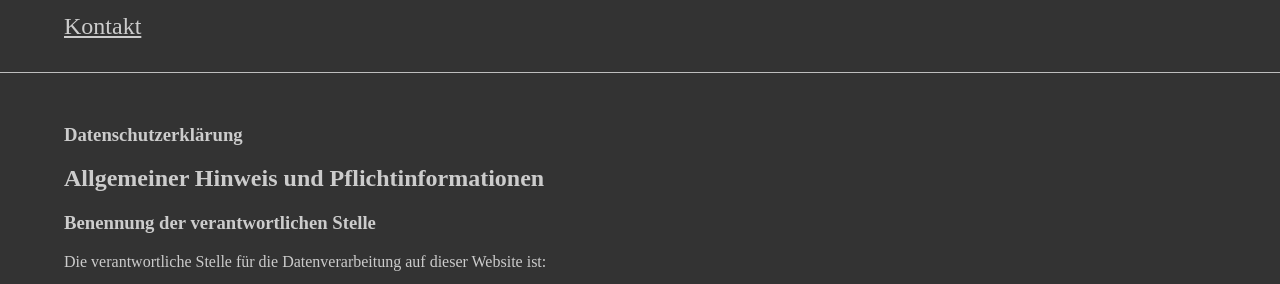
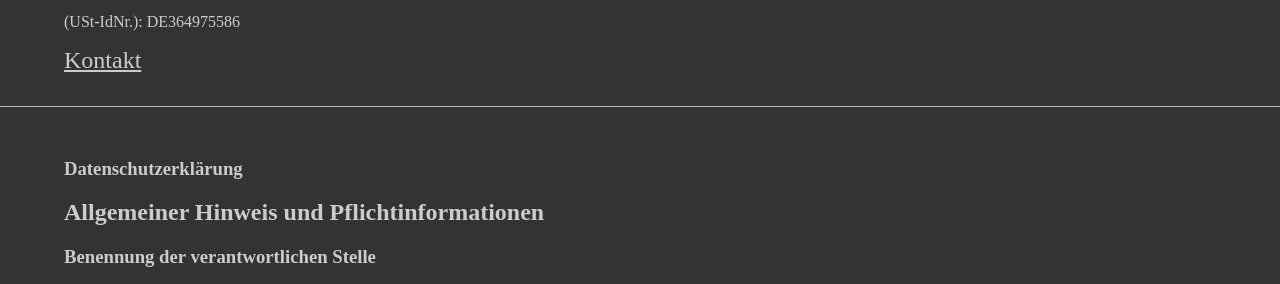
Before and after one commit to inDeinGesicht/inyaface.github.io, a plain HTML site: page impressum.html in a window 1280 px wide. Shown: the part 480-764 px from the top of the page. Drawn offline with Linux system fonts and the light colour scheme.

Commit message:
USt-IdNr.
Steuernummer hinzugefügt

```diff
--- a/impressum.html
+++ b/impressum.html
@@ -122,6 +122,7 @@
           Oliver Meth<br />inDein-_-Gesicht Film Production<br />Helmutstraße
           8<br />44536 Lünen<br />
         </p>
+        <p>(USt-IdNr.): DE364975586</p>
         <a href="kontakt.html">Kontakt</a>
       </article>
     </section>
```
